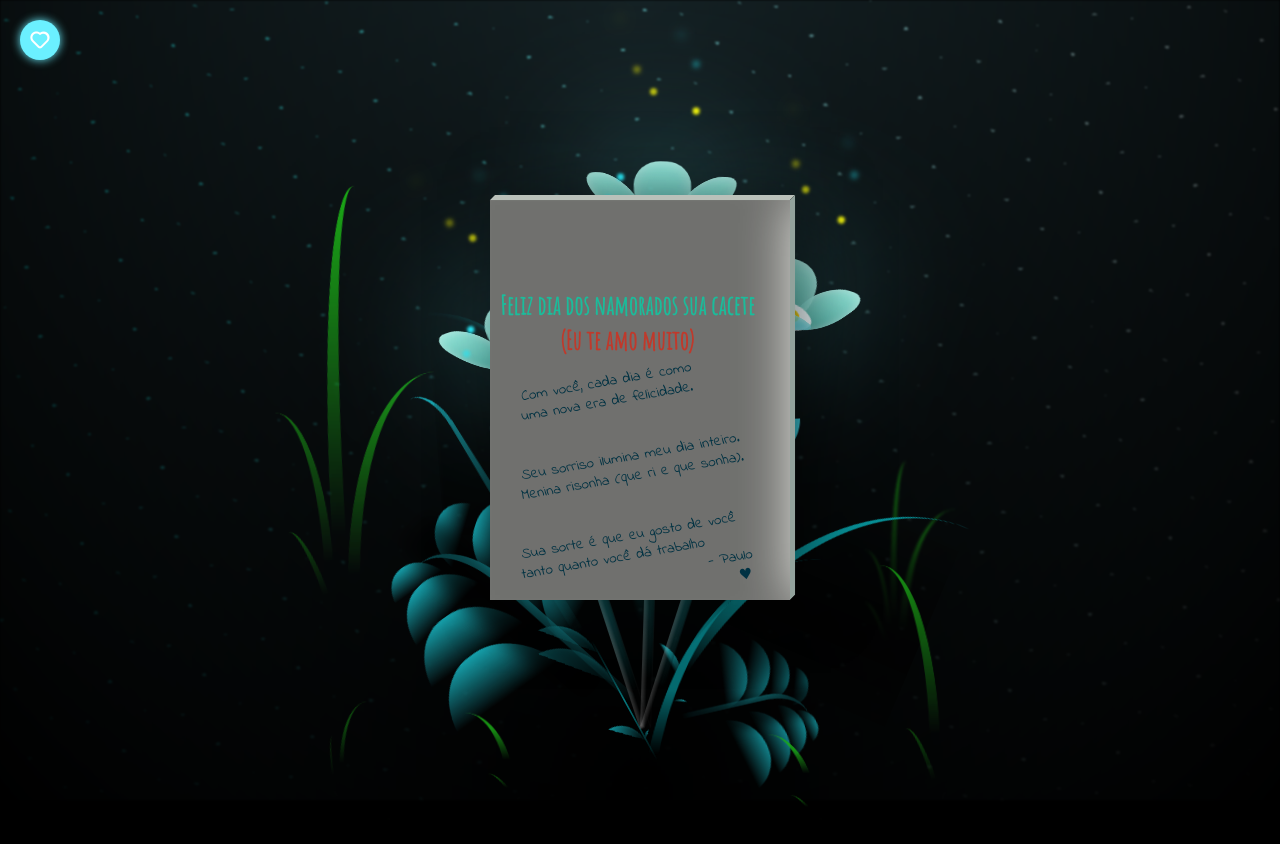
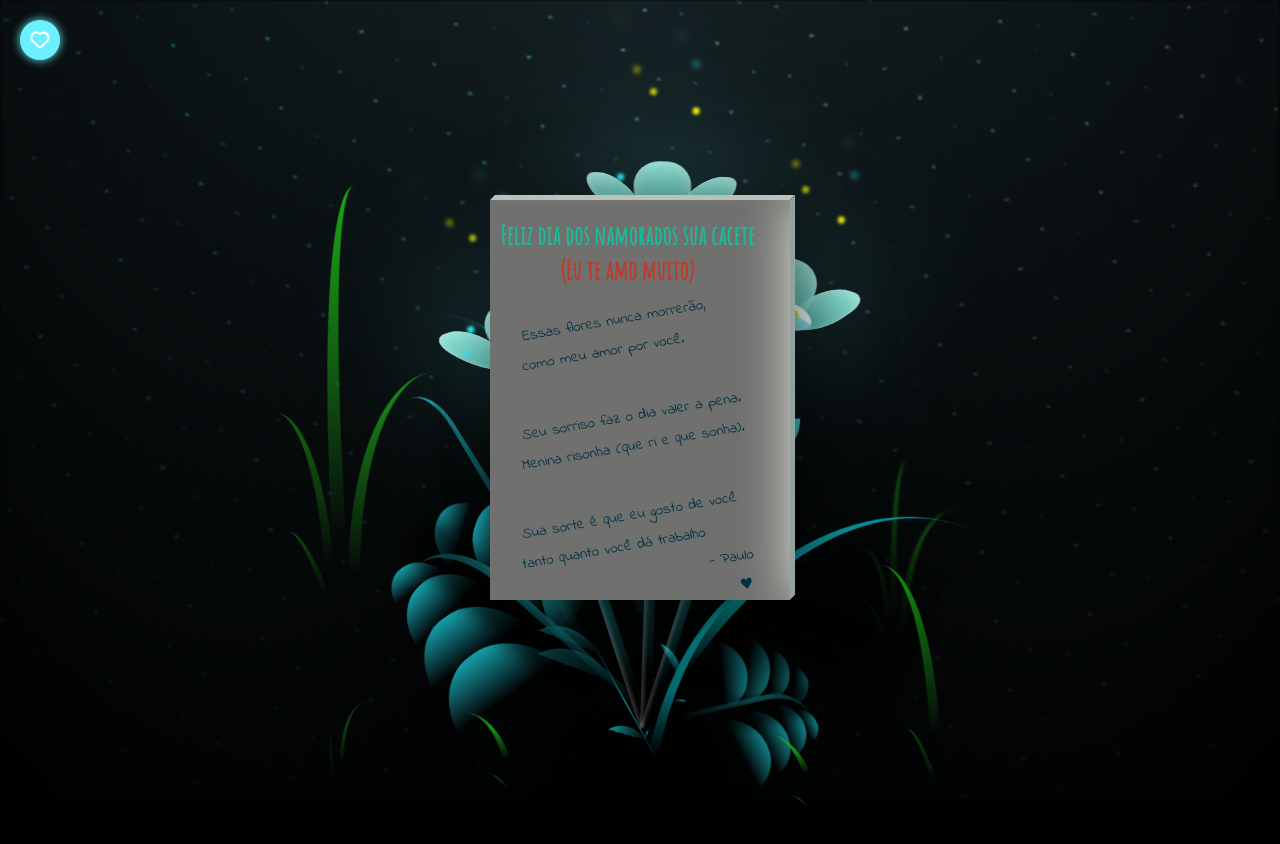
Before and after one commit to Paulo-Alvares/Mi-Amor, a website: page flowers/index.html in a window 1280 px wide. Drawn offline with nearby package versions, Linux system fonts and the light colour scheme.

Commit message:
refactor: modifying sentences and viewing texts

```diff
--- a/flowers/index.html
+++ b/flowers/index.html
@@ -332,10 +332,10 @@
       <div class="details">
         <h4 class="color1">Feliz dia dos namorados sua cacete</h4>
         <h4 class="color2 margin">(Eu te amo muito)</h4>
-        <p>Com você, cada dia é como</p>
-        <p>uma nova era de felicidade.</p>
+        <p>Essas flores nunca morrerão,</p>
+        <p>como meu amor por você.</p>
         <br />
-        <p>Seu sorriso ilumina meu dia inteiro.</p>
+        <p>Seu sorriso faz o dia valer a pena.</p>
         <p>Menina risonha (que ri e que sonha).</p>
         <br />
         <p>Sua sorte é que eu gosto de você</p>
--- a/flowers/style.css
+++ b/flowers/style.css
@@ -115,7 +115,7 @@ h4 {
 
 .card .details {
   position: absolute;
-  top: 0;
+  top: -70px;
   left: 0;
   box-sizing: border-box;
   padding: 0 0 0 10px;
@@ -127,7 +127,7 @@ h4 {
   font-size: 15px;
   line-height: 5px;
   transform: rotate(-10deg);
-  padding: 0 0 0 20px;
+  padding: 10px 0 0 20px;
 }
 
 .card .details h4 {
```
